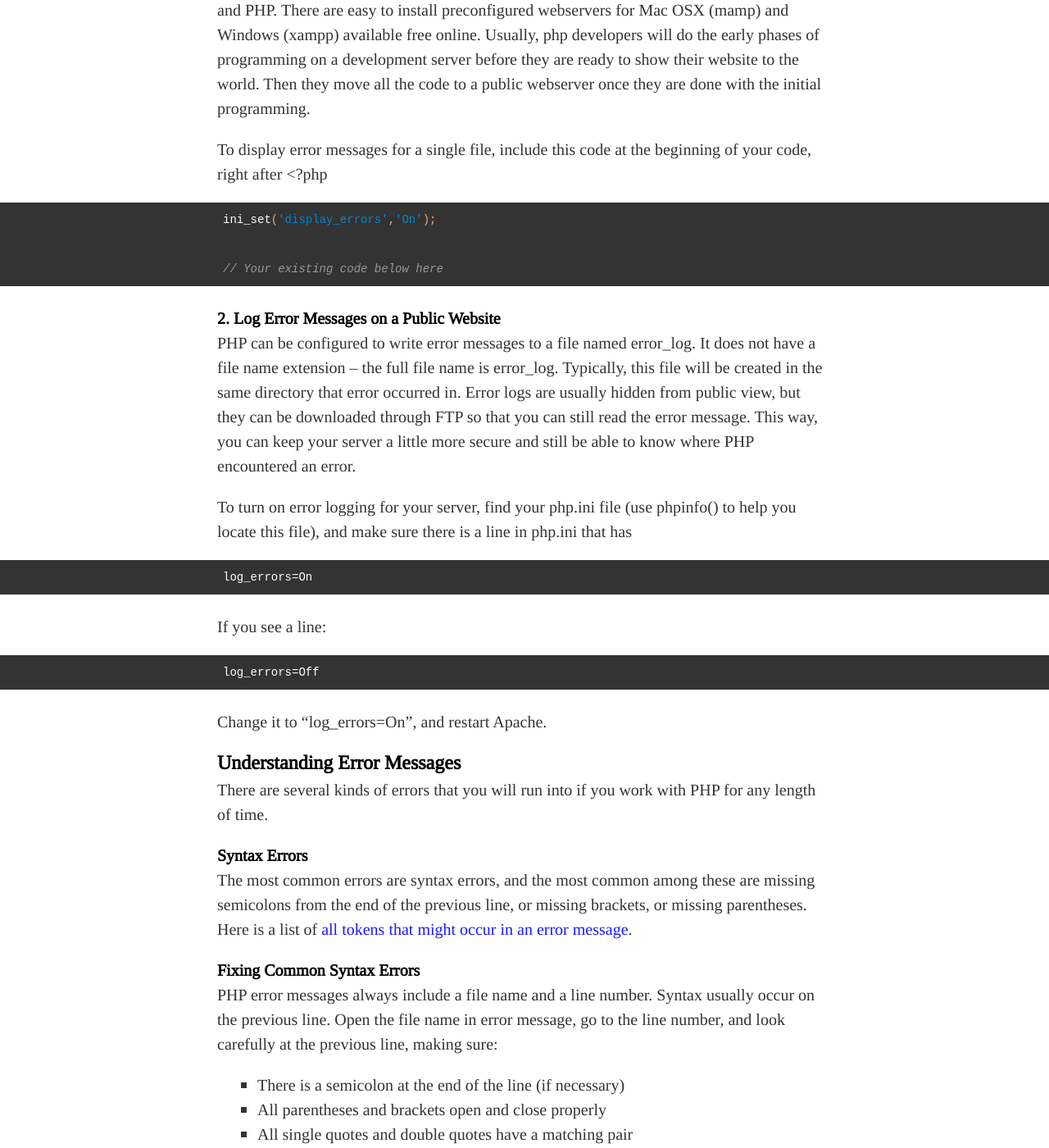
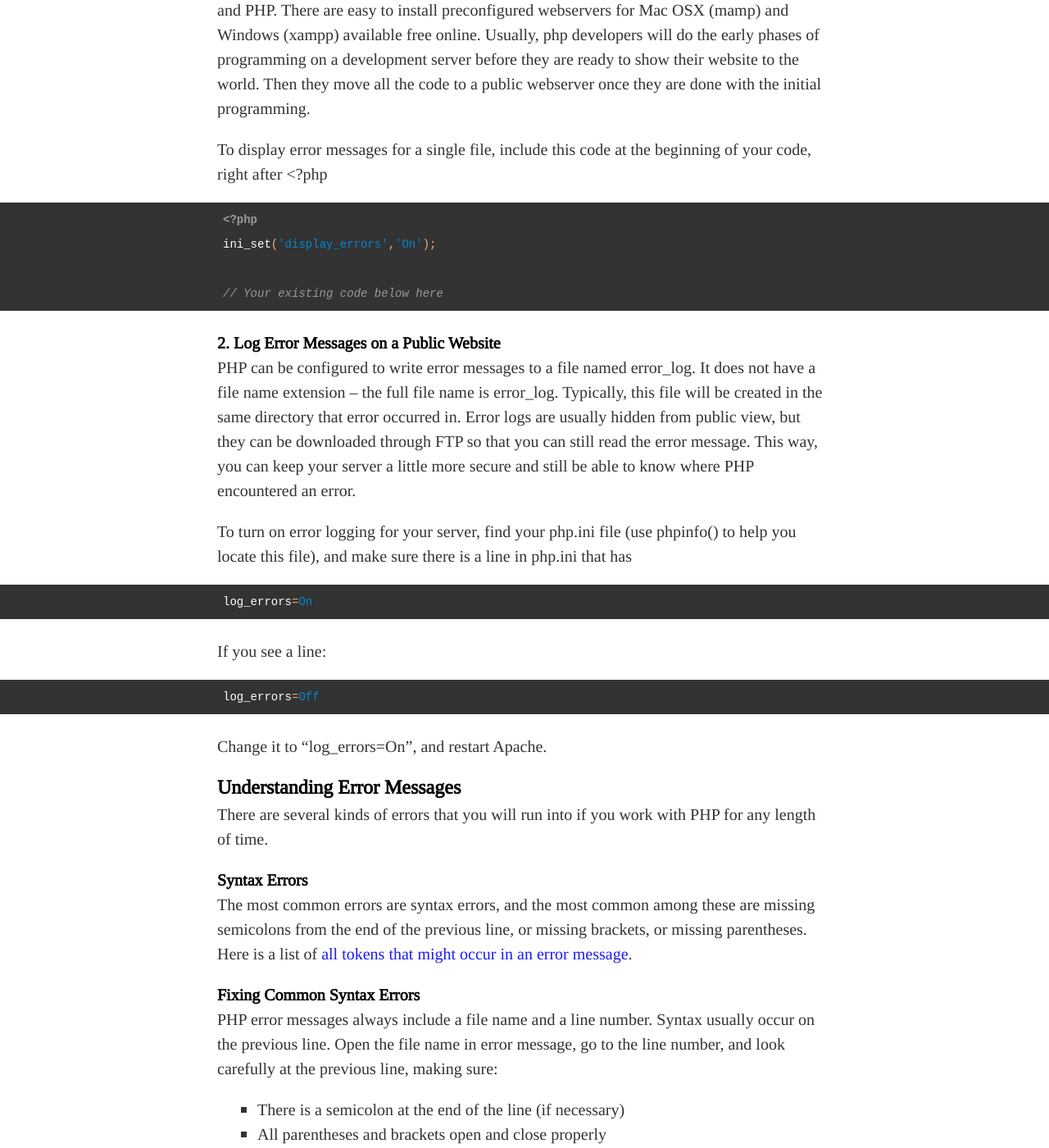
Before and after one commit to brycefisher/brycefisher.github.io-jekyll, a Jekyll site: the page built from _posts/2012-09-24-debugging-a-php-error.md, in a window 1280 px wide and 1400 px high, scrolled down 1059 px. Shown: the whole window at 82% size. Built offline with Jekyll 4.4.1, drawn with Linux system fonts in a browser that asks for light colours; comment, search, counter and statistics services are not loaded.

Commit message:
Code formatting improvements in rm debug php post

```diff
--- a/_posts/2012-09-24-debugging-a-php-error.md
+++ b/_posts/2012-09-24-debugging-a-php-error.md
@@ -28,6 +28,7 @@ Typically, you'll have a "development" server on your personal computer or a com
 To display error messages for a single file, include this code at the beginning of your code, right after &lt;?php
 
 {% highlight php %}
+<?php
 ini_set('display_errors','On');
 
 // Your existing code below here
@@ -39,11 +40,15 @@ PHP can be configured to write error messages to a file named error_log. It does
 
 To turn on error logging for your server, find your php.ini file (use phpinfo() to help you locate this file), and make sure there is a line in php.ini that has
 
-    log_errors=On
+{% highlight ini %}
+log_errors=On
+{% endhighlight %}
 
 If you see a line:
 
-    log_errors=Off
+{% highlight ini %}
+log_errors=Off
+{% endhighlight %}
 
 Change it to "log_errors=On", and restart Apache.
 
```
